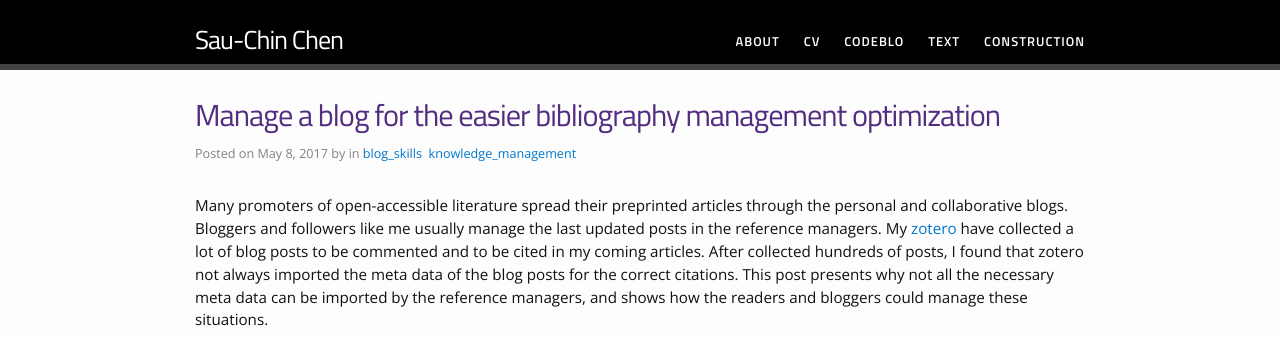
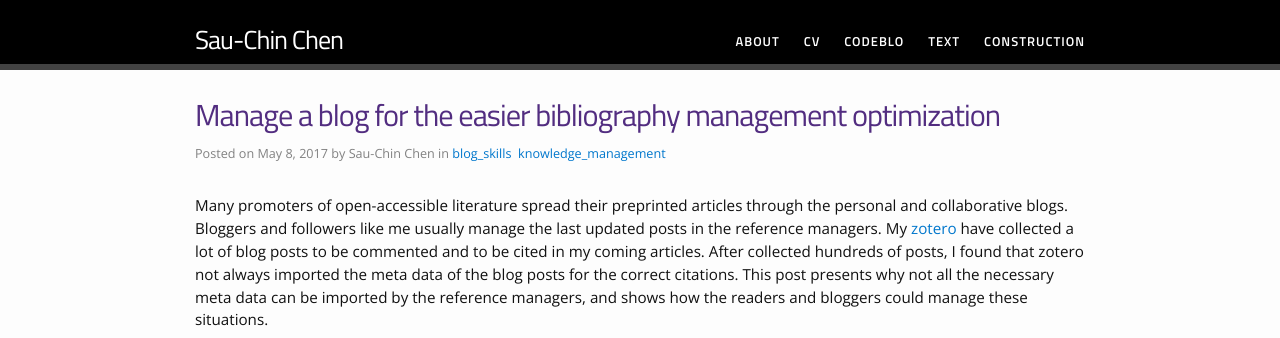
Before and after one commit to SCgeeker/SCgeeker.github.io, a Jekyll site: the page built from _posts/2017-05-08-manage-a-blog-for-the-easier-bibliography-management-optimization.md, in a window 1280 px wide. Shown: the top 338 px of the page. Built offline with Jekyll 4.4.1, drawn with Linux system fonts in a browser that asks for light colours; comment, search, counter and statistics services are not loaded.

Commit message:
"Add author's name"

```diff
--- a/_posts/2017-05-08-manage-a-blog-for-the-easier-bibliography-management-optimization.md
+++ b/_posts/2017-05-08-manage-a-blog-for-the-easier-bibliography-management-optimization.md
@@ -1,5 +1,6 @@
 ---
 layout: post
+author: Sau-Chin Chen
 title:  Manage a blog for the easier bibliography management optimization
 date: 2017-05-08
 comments: true
--- a/_source/manage-a-blog-for-the-easier-bibliography-management-optimization/2017-05-08-manage-a-blog-for-the-easier-bibliography-management-optimization.Rmd
+++ b/_source/manage-a-blog-for-the-easier-bibliography-management-optimization/2017-05-08-manage-a-blog-for-the-easier-bibliography-management-optimization.Rmd
@@ -1,5 +1,6 @@
 ---
 layout: post
+author: Sau-Chin Chen
 title:  Manage a blog for the easier bibliography management optimization
 date: 2017-05-08
 comments: true
```
Also changed, not shown: 2 other files.
